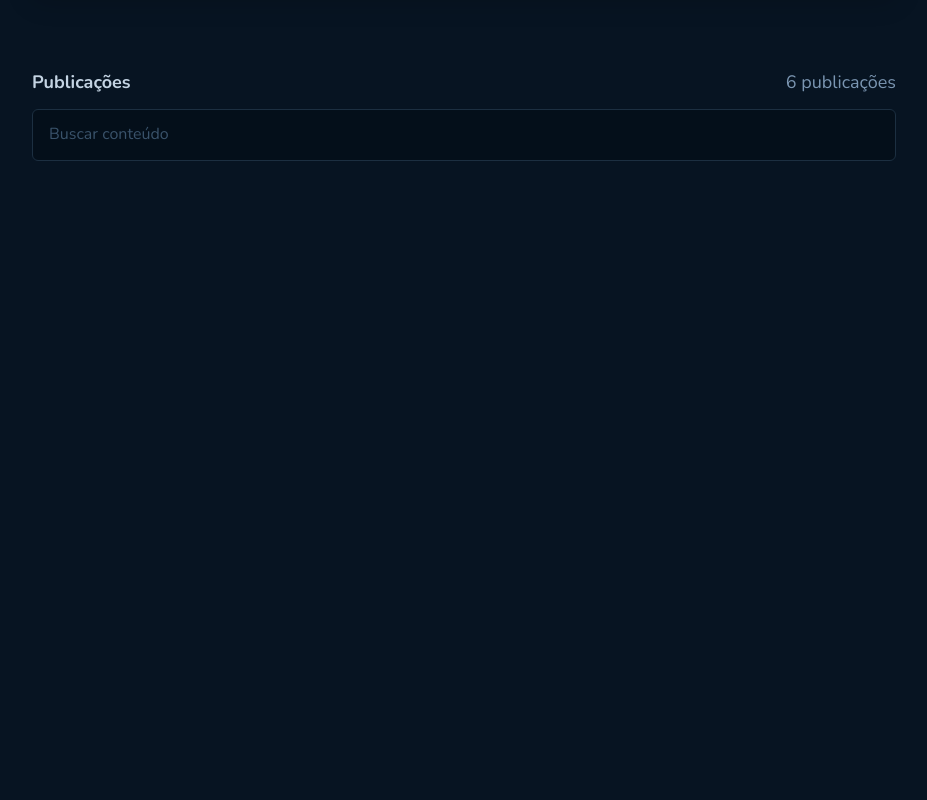
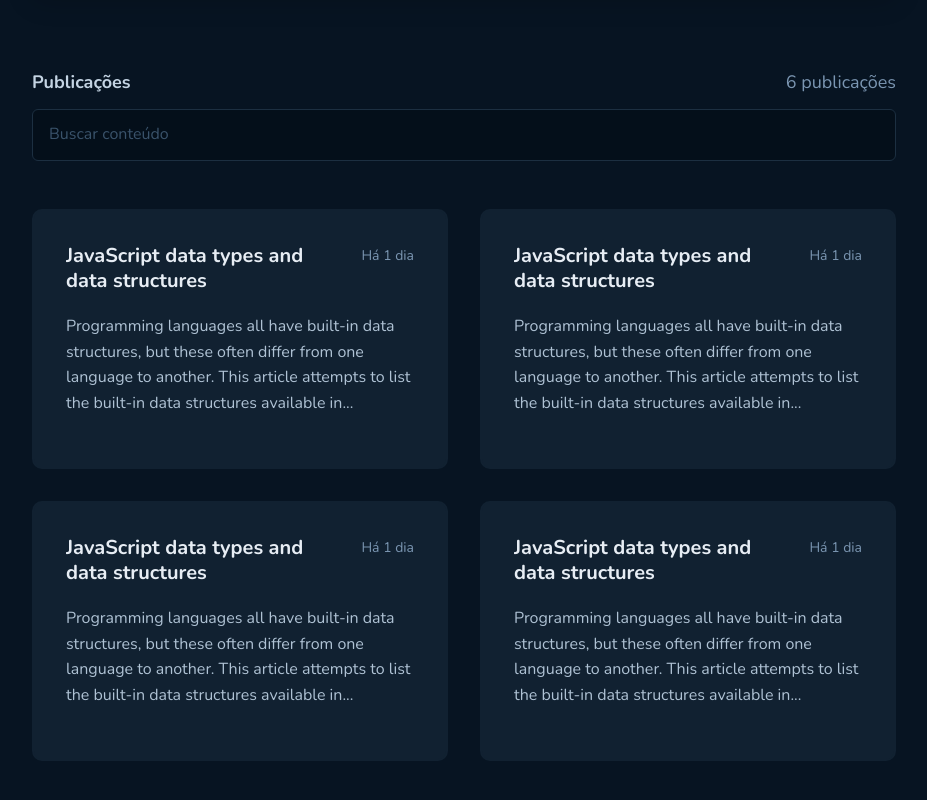
Before and after one commit to MarcoDevelop/GitHub-Blog, a React (Vite) app: page / in a window 1280 px wide. Shown: the part 426-1226 px from the top of the page, without its empty margins (176-1103 px from the left). Before the commit the page ends 800 px from the top, so only its background shows below. Built offline with nearby package versions, Linux system fonts and the light colour scheme.

Commit message:
Post home

```diff
--- a/src/Pages/Home/index.tsx
+++ b/src/Pages/Home/index.tsx
@@ -1,11 +1,19 @@
+import { Post } from '../../components/Post'
 import { Profile } from '../../components/Profile'
 import { SearchInput } from '../../components/SearchInput'
+import { PostsListContainer } from './styles'
 
 export function Home() {
   return (
     <>
       <Profile />
       <SearchInput />
+      <PostsListContainer>
+        <Post />
+        <Post />
+        <Post />
+        <Post />
+      </PostsListContainer>
     </>
   )
 }
--- a/src/Pages/Home/styles.ts
+++ b/src/Pages/Home/styles.ts
@@ -0,0 +1,9 @@
+import styled from 'styled-components'
+
+export const PostsListContainer = styled.section`
+  width: 100%;
+  display: grid;
+  grid-template-columns: repeat(auto-fit, minmax(26rem, 1fr));
+  gap: 2rem;
+  margin-bottom: 14rem;
+`
--- /dev/null
+++ b/src/components/Post/index.tsx
@@ -0,0 +1,17 @@
+import { PostContainer } from './styles'
+
+export function Post() {
+  return (
+    <PostContainer>
+      <div>
+        <strong>JavaScript data types and data structures</strong>
+        <span>Há 1 dia</span>
+      </div>
+      <p>
+        Programming languages all have built-in data structures, but these often
+        differ from one language to another. This article attempts to list the
+        built-in data structures available in...
+      </p>
+    </PostContainer>
+  )
+}
--- /dev/null
+++ b/src/components/Post/styles.ts
@@ -0,0 +1,47 @@
+import styled from 'styled-components'
+
+export const PostContainer = styled.div`
+  width: 100%;
+  height: 16.25rem;
+  border-radius: 10px;
+  background: ${({ theme }) => theme.colors['base-post']};
+  border: 2px solid ${({ theme }) => theme.colors['base-post']};
+  padding: 2rem;
+  transition: 0.4s;
+
+  &:hover {
+    border-color: ${({ theme }) => theme.colors['base-label']};
+  }
+
+  div {
+    display: flex;
+    gap: 1rem;
+    margin-bottom: 1.25rem;
+
+    strong {
+      flex: 1;
+      font-size: ${({ theme }) => theme.textSizes['title-title-m']};
+      color: ${({ theme }) => theme.colors['base-title']};
+
+      overflow: hidden;
+      text-overflow: ellipsis;
+      display: -webkit-box;
+      -webkit-box-orient: vertical;
+      -webkit-line-clamp: 2;
+    }
+
+    span {
+      width: max-content;
+      font-size: ${({ theme }) => theme.textSizes['text-text-s']};
+      color: ${({ theme }) => theme.colors['base-span']};
+    }
+  }
+
+  p {
+    overflow: hidden;
+    text-overflow: ellipsis;
+    display: -webkit-box;
+    -webkit-box-orient: vertical;
+    -webkit-line-clamp: 4;
+  }
+`
```
